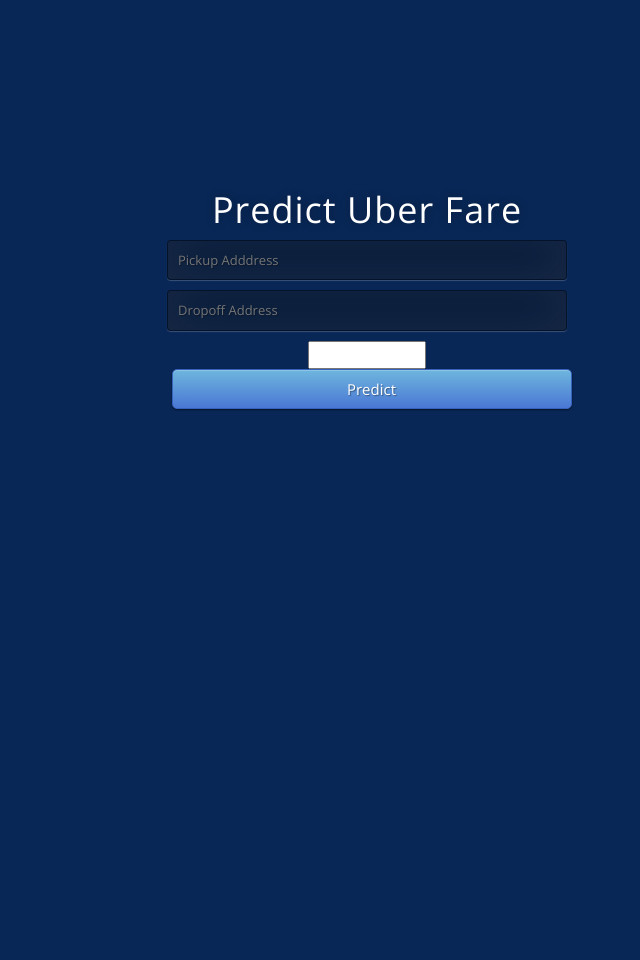
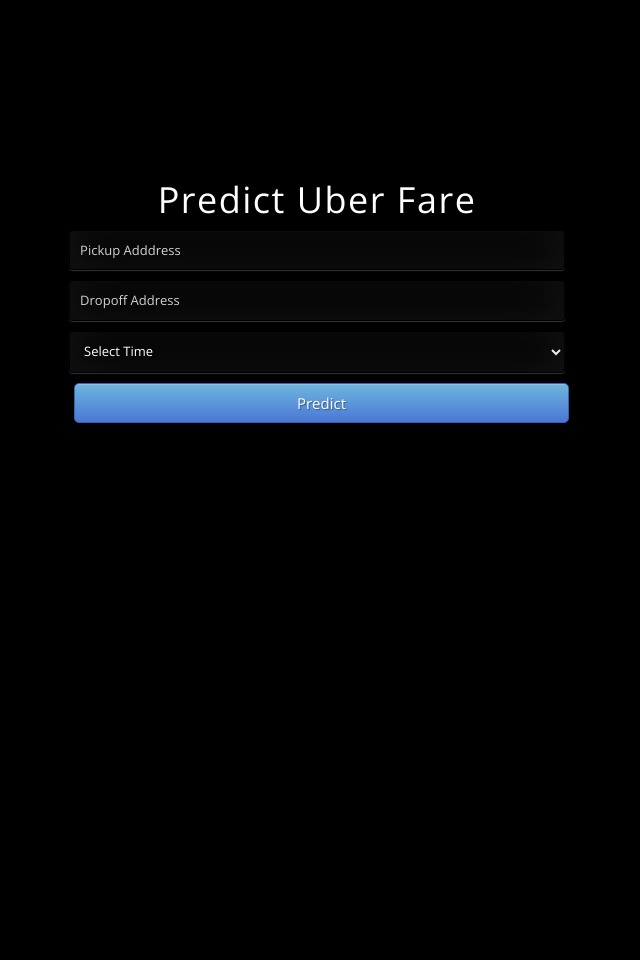
Before and after one commit to MadelineDarmawangsa/Uber_fare_predictor, a Flask app: page / in a window 1280 px wide. Shown: the whole page, without its empty margins (323-963 px from the left). Before the commit the page ends 410 px from the top, so only its background shows below. Run offline with Flask 3, Linux system fonts and the light colour scheme; parts of the project's set-up code (start-up, migrations or seed data) failed here and were passed over; some libraries are stand-ins or nearby versions.

Commit message:
add support for time and UI improvements

```diff
--- a/app.py
+++ b/app.py
@@ -26,6 +26,7 @@
     geocoded_dropoff = geocoder.bing(dropoff, key='AiCLMz_5eRW1nKB5_jdTvGrFKOk-BTnhrvQ6stoLJi5_i-XqdcPLKT34fRCibkQU')
     dropoff_coords = geocoded_dropoff.json
 
+
     def haversine(lon1, lat1, lon2, lat2):
         """
         Calculate the great circle distance in kilometers between two points
@@ -43,9 +44,12 @@
         return c * r
 
     distance = haversine(pickup_coords['lng'],pickup_coords['lat'],dropoff_coords['lng'],dropoff_coords['lat'])
-    features = [[int(distance)]+[int(hour)]]
-    prediction = model.predict(features)
-    output = max(6.0,np.round(prediction[0], 2)[0])
+    features = [[int(distance)]+[float(hour)]]
+    prediction = model.predict(features)[0][0]
+    output = prediction
+    if prediction<6:
+        output = 6 + (prediction - int(prediction))
+    output = np.round(output, 2)
 
     return render_template('index.html', prediction_text='Uber fare should be ${}'.format(output))
 
--- a/static/css/style.css
+++ b/static/css/style.css
@@ -17,23 +17,21 @@
 	width: 100%;
 	height:100%;
 	font-family: 'Open Sans', sans-serif;
-	background: #092756;
+	background: #000000;
 	color: #fff;
 	font-size: 18px;
-	text-align:center;
+	display: flex;
+    justify-content: center; /* Align horizontally */
+	padding-top: 25%;
+    align-items: center; /* Align vertically */
 	letter-spacing:1.2px;
-	filter: progid:DXImageTransform.Microsoft.gradient( startColorstr='#3E1D6D', endColorstr='#092756',GradientType=1 );
 }
-.login {
+.predict_box {
 	position: absolute;
-	top: 40%;
-	left: 50%;
-	margin: -150px 0 0 -150px;
-	width:400px;
-	height:400px;
+    min-height: 100vh;
 }
 
-.login h1 { color: #fff; text-shadow: 0 0 10px rgba(0,0,0,0.3); letter-spacing:1px; text-align:center; }
+.predict_box h1 { color: #fff; text-shadow: 0 0 10px rgba(0,0,0,0.3); letter-spacing:1.5px; text-align:center; }
 
 input {
 	width: 100%;
@@ -55,3 +53,32 @@
 	transition: box-shadow .5s ease;
 }
 input:focus { box-shadow: inset 0 -5px 45px rgba(100,100,100,0.4), 0 1px 1px rgba(255,255,255,0.2); }
+
+input::placeholder {
+	color: lightgray;
+  }
+
+select {
+	width: 100%;
+	margin-bottom: 10px;
+	background: rgba(0,0,0,0.3);
+	border: none;
+	outline: none;
+	padding: 10px;
+	font-size: 13px;
+	color: #fff;
+	text-shadow: 1px 1px 1px rgba(0,0,0,0.3);
+	border: 1px solid rgba(0,0,0,0.3);
+	border-radius: 4px;
+	box-shadow: inset 0 -5px 45px rgba(100,100,100,0.2), 0 1px 1px rgba(255,255,255,0.2);
+	-webkit-transition: box-shadow .5s ease;
+	-moz-transition: box-shadow .5s ease;
+	-o-transition: box-shadow .5s ease;
+	-ms-transition: box-shadow .5s ease;
+	transition: box-shadow .5s ease;
+}
+select:focus { box-shadow: inset 0 -5px 45px rgba(100,100,100,0.4), 0 1px 1px rgba(255,255,255,0.2); }
+
+#time_id option[value=""][disabled] {
+	color: gray; /* Placeholder text color */
+  }
--- a/templates/index.html
+++ b/templates/index.html
@@ -21,63 +21,64 @@
 
 <body>
 
- <div class="login">
+ <div class="predict_box" >
 	<h1>Predict Uber Fare</h1>
 
-     <!-- Main Input For Receiving Query to our ML -->
+     <!-- Main Input To Receive Query to the ML model -->
     <form action="{{ url_for('predict')}}"method="post">
     	<input type="text" name="pickup" id="pickup_id" placeholder="Pickup Adddress" required="required" />
         <input type="text" name="dropoff" id="dropoff_id" placeholder="Dropoff Address" required="required" />
         <select name="time" id="time_id" required="required">
-          <option value="">Select Time</option>
-          <option value="00:00">00:00</option>
-          <option value="00:30">00:30</option>
-          <option value="01:00">01:00</option>
-          <option value="01:30">01:30</option>
-          <option value="02:00">02:00</option>
-          <option value="02:30">02:30</option>
-          <option value="03:00">03:00</option>
-          <option value="03:30">03:30</option>
-          <option value="04:00">04:00</option>
-          <option value="04:30">04:30</option>
-          <option value="05:00">05:00</option>
-          <option value="05:30">05:30</option>
-          <option value="06:00">06:00</option>
-          <option value="06:30">06:30</option>
-          <option value="07:00">07:00</option>
-          <option value="07:30">07:30</option>
-          <option value="08:00">08:00</option>
-          <option value="08:30">08:30</option>
-          <option value="09:00">09:00</option>
-          <option value="09:30">09:30</option>
-          <option value="10:00">10:00</option>
-          <option value="10:30">10:30</option>
-          <option value="11:00">11:00</option>
-          <option value="11:30">11:30</option>
-          <option value="12:00">12:00</option>
-          <option value="12:30">12:30</option>
-          <option value="13:00">13:00</option>
-          <option value="13:30">13:30</option>
-          <option value="14:00">14:00</option>
-          <option value="14:30">14:30</option>
-          <option value="15:00">15:00</option>
-          <option value="15:30">15:30</option>
-          <option value="16:00">16:00</option>
-          <option value="16:30">16:30</option>
-          <option value="17:00">17:00</option>
-          <option value="17:30">17:30</option>
-          <option value="18:00">18:00</option>
-          <option value="18:30">18:30</option>
-          <option value="19:00">19:00</option>
-          <option value="19:30">19:30</option>
-          <option value="20:00">20:00</option>
-          <option value="20:30">20:30</option>
-          <option value="21:00">21:00</option>
-          <option value="21:30">21:30</option>
-          <option value="22:00">22:00</option>
-          <option value="22:30">22:30</option>
-          <option value="23:00">23:00</option>
-          <option value="23:30">23:30</option>
+          <option value="" disabled selected>Select Time</option>
+          <option value="0">00:00</option>
+          <option value="0.5">00:30</option>
+          <option value="1">01:00</option>
+          <option value="1.5">01:30</option>
+          <option value="2">02:00</option>
+          <option value="2.5">02:30</option>
+          <option value="3">03:00</option>
+          <option value="3.5">03:30</option>
+          <option value="4">04:00</option>
+          <option value="4.5">04:30</option>
+          <option value="5">05:00</option>
+          <option value="5.5">05:30</option>
+          <option value="6">06:00</option>
+          <option value="6.5">06:30</option>
+          <option value="7">07:00</option>
+          <option value="7.5">07:30</option>
+          <option value="8">08:00</option>
+          <option value="8.5">08:30</option>
+          <option value="9">09:00</option>
+          <option value="9.5">09:30</option>
+          <option value="10">10:00</option>
+          <option value="10.5">10:30</option>
+          <option value="11">11:00</option>
+          <option value="11.5">11:30</option>
+          <option value="12">12:00</option>
+          <option value="12.5">12:30</option>
+          <option value="13">13:00</option>
+          <option value="13.5">13:30</option>
+          <option value="14">14:00</option>
+          <option value="14.5">14:30</option>
+          <option value="15">15:00</option>
+          <option value="15.5">15:30</option>
+          <option value="16">16:00</option>
+          <option value="16.5">16:30</option>
+          <option value="17">17:00</option>
+          <option value="17.5">17:30</option>
+          <option value="18">18:00</option>
+          <option value="18.5">18:30</option>
+          <option value="19">19:00</option>
+          <option value="19.5">19:30</option>
+          <option value="20">20:00</option>
+          <option value="20.5">20:30</option>
+          <option value="21">21:00</option>
+          <option value="21.5">21:30</option>
+          <option value="22">22:00</option>
+          <option value="22.5">22:30</option>
+          <option value="23">23:00</option>
+          <option value="23.5">23:30</option>
+
         </select>
 
         <button type="submit" class="btn btn-primary btn-block btn-large">Predict</button>
```
Also changed, not shown: model.py (+5 -7 lines).
